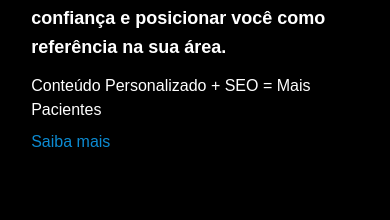
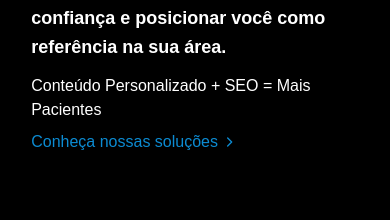
Before and after one commit to mavellium/Branding-Bahia-LP, a Next.js app: page / in a window 390 px wide. Shown: the part 3705-3925 px from the top of the page. Built offline with nearby package versions, Linux system fonts and the light colour scheme.

Commit message:
Fix: Link Mobile Setorns

```diff
--- a/src/components/Setors/index.tsx
+++ b/src/components/Setors/index.tsx
@@ -170,9 +170,9 @@ export function Setors() {
                       </p>
                       <a
                         href={card.link}
-                        className="text-[#0C8BD2] hover:text-[#0C8BD2]/50 transition-colors duration-200 font-medium"
+                        className="flex justify-center items-center gap-1 text-[#0C8BD2] hover:text-[#0C8BD2]/50 transition-colors duration-200 font-medium"
                       >
-                        Saiba mais
+                        Conheça nossas soluções <ChevronRight className="w-4 h-4 stroke-[2] transition-transform duration-200 group-hover:translate-x-1" />
                       </a>
                     </motion.div>
                   </motion.div>
```
